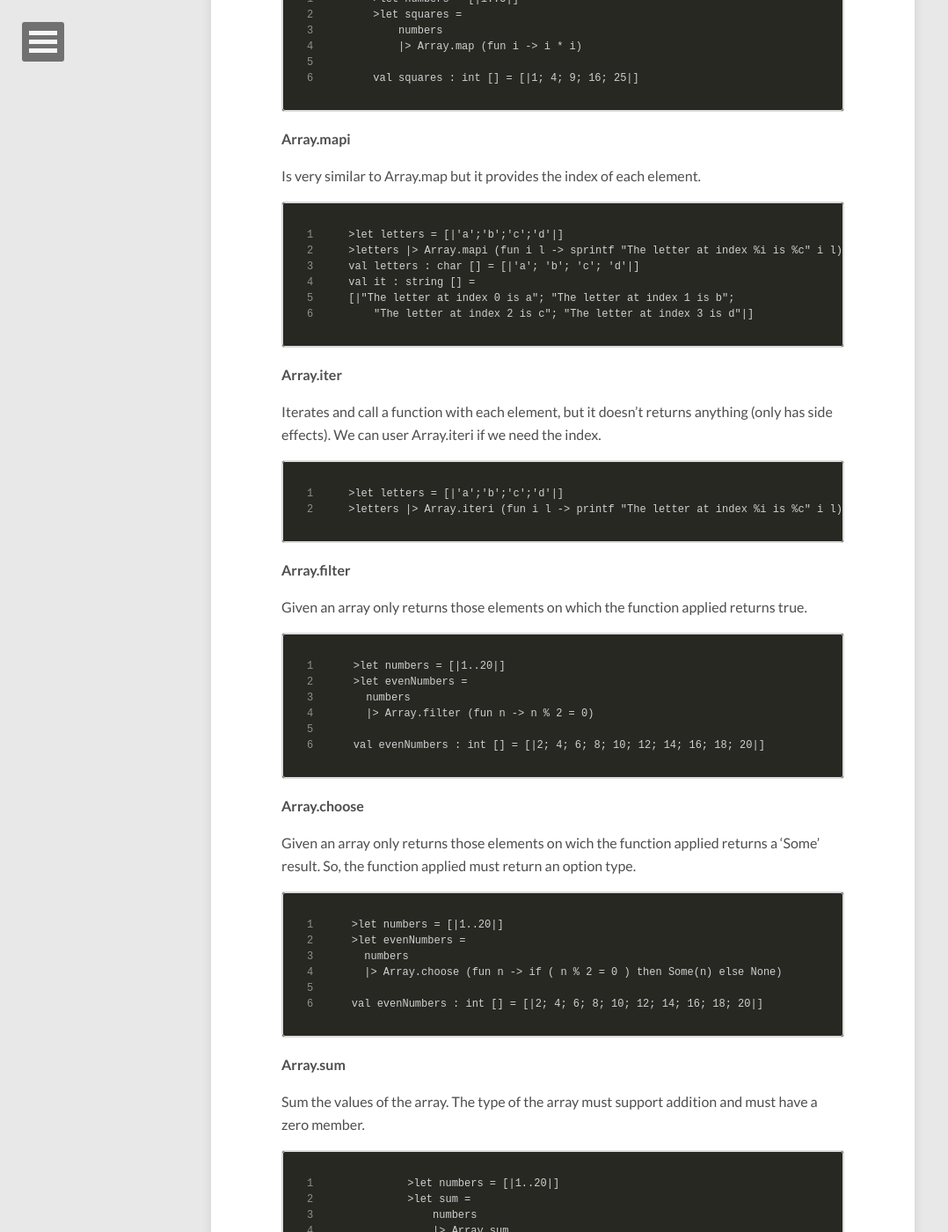
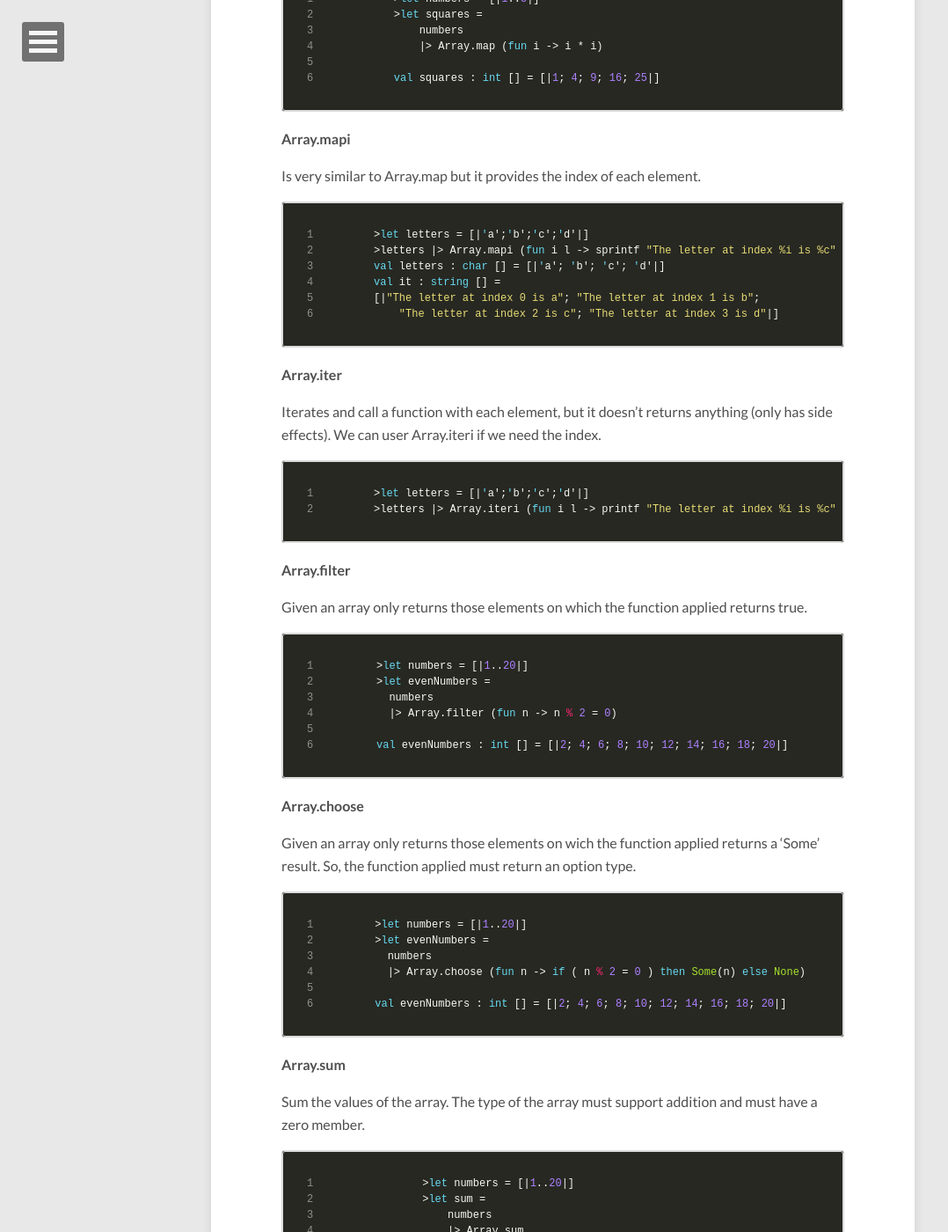
Before and after one commit to vgaltes/vgaltes.github.io, a Jekyll site: the page built from _posts/2016-02-17-arrays-in-fsharp.md, in a window 1280 px wide and 1400 px high, scrolled down 2787 px. Shown: the whole window at 88% size, without its empty margins (0-1078 px from the left). Built offline with Jekyll 4.4.1, drawn with Linux system fonts in a browser that asks for light colours; nearby versions of some CDN libraries; comment, search, counter and statistics services are not loaded; some of the changed text lies outside the part shown.

Commit message:
Try syntax highlighting

````diff
--- a/_posts/2016-02-17-arrays-in-fsharp.md
+++ b/_posts/2016-02-17-arrays-in-fsharp.md
@@ -28,7 +28,7 @@ There are several ways to create an array in F#
 We can create an array with a predefined set of values. To do that, we just need to specify the values separated by semicolons and wrapped between `[|` and `|]`
 
 ``` fsharp
-    let numbers = [|1;2;3;4|]
+    >let numbers = [|1;2;3;4|]
 
     val numbers : int [] = [|1; 2; 3; 4|]
 ```
@@ -37,59 +37,74 @@ We can create an array with a predefined set of values. To do that, we just need
 
 We can create an array of predifined values using the range notation:
 
+``` fsharp
     >let numbers = [|100..120|]
 
     val numbers : int [] =
         [|100; 101; 102; 103; 104; 105; 106; 107; 108; 109; 110; 111; 112; 113; 114; 115; 116; 117; 118; 119; 120|]
+```
 
 In the previous code, we are creating an array of numbers between 100 and 120.
 
 Wan can specify the gap between those numbers:
 
+``` fsharp
     >let numbers = [|100..3..120|]
 
     val numbers : int [] = [|100; 103; 106; 109; 112; 115; 118|]
+```
 
 And we can use an expression inside the brackets too:
 
+``` fsharp
     >let numbers = [|for i in 100..120 do
                     yield i * 2|]
 
     val numbers : int [] =
     [|200; 202; 204; 206; 208; 210; 212; 214; 216; 218; 220; 222; 224; 226; 228; 230; 232; 234; 236; 238; 240|]
-
+```
 
 ### Create from a function in the Array module
 
 We can create an array using the Array.create function. This function takes two parameters, the number of positions you want to create and the value you want to use.
 
+``` fsharp
     >let numbers = Array.create 4 5
 
     val numbers : int [] = [|5; 5; 5; 5|]
+```
 
 Another function we can use is init, which is very similar to create but instead of taking the value it takes a function to create the different values
 
+``` fsharp
     >let numbers = Array.init 4 (fun i -> i * 2 )
 
     val numbers : int [] = [|0; 2; 4; 6|]
+```
 
 We can also use zeroCreate to create an array filled with zeros
 
+``` fsharp
     >let numbers : int[] = Array.zeroCreate 4
 
     val numbers : int [] = [|0; 0; 0; 0|]
+```
 
 Finally we can create an array from other array or IEnumerable
 
+``` fsharp
     >let files =
         System.IO.Directory.EnumerateDirectories("C:\\Windows")
         |> Array.ofSeq
+```
 
 ### Accessing elements in an Array
 
 It's easy to access an element in an Array. Just use the following notation:
 
+``` fsharp
     >let number = numbers.[0]
+```
 
 You must take into account that arrays are 0 based.
 
@@ -101,63 +116,75 @@ There are more than 70 functions in the Array module. Let's see some of the most
 
 Takes an array and returns another array of the same length with the result of applying a function to each element.
 
+``` fsharp
     >let numbers = [|1..5|]
     >let squares =
         numbers
         |> Array.map (fun i -> i * i)
 
     val squares : int [] = [|1; 4; 9; 16; 25|]
+```
 
 **Array.mapi**
 
 Is very similar to Array.map but it provides the index of each element.
 
+``` fsharp
     >let letters = [|'a';'b';'c';'d'|]
     >letters |> Array.mapi (fun i l -> sprintf "The letter at index %i is %c" i l)
     val letters : char [] = [|'a'; 'b'; 'c'; 'd'|]
     val it : string [] =
     [|"The letter at index 0 is a"; "The letter at index 1 is b";
         "The letter at index 2 is c"; "The letter at index 3 is d"|]
+```
 
 **Array.iter**
 
 Iterates and call a function with each element, but it doesn't returns anything (only has side effects). We can user Array.iteri if we need the index.
 
+``` fsharp
     >let letters = [|'a';'b';'c';'d'|]
     >letters |> Array.iteri (fun i l -> printf "The letter at index %i is %c" i l)
+```
 
 **Array.filter**
 
 Given an array only returns those elements on which the function applied returns true.
 
+``` fsharp
     >let numbers = [|1..20|]
     >let evenNumbers =
       numbers
       |> Array.filter (fun n -> n % 2 = 0)
 
     val evenNumbers : int [] = [|2; 4; 6; 8; 10; 12; 14; 16; 18; 20|]
+```
 
 **Array.choose**
 
 Given an array only returns those elements on wich the function applied returns a 'Some' result. So, the function applied must return an option type.
 
+``` fsharp
     >let numbers = [|1..20|]
     >let evenNumbers =
       numbers
       |> Array.choose (fun n -> if ( n % 2 = 0 ) then Some(n) else None)
 
     val evenNumbers : int [] = [|2; 4; 6; 8; 10; 12; 14; 16; 18; 20|]
+```
 
 **Array.sum**
 
 Sum the values of the array. The type of the array must support addition and must have a zero member.
 
+``` fsharp
     >let numbers = [|1..20|]
     >let sum =
         numbers
         |> Array.sum
 
     val sum : int = 210
+```
 
 **Array.sumBy**
 
@@ -165,6 +192,7 @@ Same as sum but takes a function that select the element to sum.
 
 Let's start the example defining a function to get random strings
 
+``` fsharp
     >let random = System.Random()
     >let randomStr len =
         let chars = "ABCDEFGHIJKLMNOPQRSTUVWUXYZ0123456789"
@@ -174,9 +202,11 @@ Let's start the example defining a function to get random strings
         new System.String(randomChars)`
 
     val randomStr : len:int -> System.String
+```
 
 Now, create some random strings
 
+``` fsharp
     >let strings =
         [|10..15|]
         |> Array.map randomStr
@@ -184,20 +214,23 @@ Now, create some random strings
     val strings : System.String [] =
         [|"ZEQNA1HUXS3"; "1C8K1Z5UO58A"; "FT9O8MDAVGFO4"; "G85O8P1NSLE6HX";
             "63XOR0DL4ANJKUS"; "JV6VQW09FPRHUUH4"|]
+```
 
 And finally, sum the length of those strings
 
+``` fsharp
     >let sum =
         strings
         |> Array.sumBy (fun s -> s.Length)
 
     val sum : int = 81
-
+```
 
 **Array.sort**
 
 Given an array, returns the array sorted by the element. If we use sortBy, we can specify a function to be used to sort
 
+``` fsharp
     >let sortedStrings =
         strings
         |> Array.sort
@@ -205,33 +238,37 @@ Given an array, returns the array sorted by the element. If we use sortBy, we ca
     val sortedStrings : System.String [] =
     [|"1C8K1Z5UO58A"; "63XOR0DL4ANJKUS"; "FT9O8MDAVGFO4"; "G85O8P1NSLE6HX";
         "JV6VQW09FPRHUUH4"; "ZEQNA1HUXS3"|]
+```
 
 **Array.reduce**
 
 Given an array, uses the supplied function to calculate a value that is used as accumulator for the next calculation. Throws an exception in an empty input list.
 
+``` fsharp
     >let strings = [|"This"; "is"; "a"; "sentence"|]
      let sentence =
      strings
         |> Array.reduce (fun acc s -> acc + " " + s)
 
    val sentence : string = "This is a sentence"
-
+```
 
 **Array.fold**
 
 Same as reduce, but takes as a parameter the first value of the accumulator.
 
+``` fsharp
     >let strings = [|"This"; "is"; "a"; "sentence"|]
      let sentence =
         strings
         |> Array.fold  (fun acc s -> acc + " " + s) "Fold:"
-
+```
 
 **Array.scan**
 
 Like fold, but returns each intermediate result
 
+``` fsharp
     >let strings = [|"This"; "is"; "a"; "sentence"|]
      let sentence =
         strings
@@ -240,12 +277,13 @@ Like fold, but returns each intermediate result
     val sentence : string [] =
         [|"Scan:"; "Scan: This"; "Scan: This is"; "Scan: This is a";
             "Scan: This is a sentence"|]
-
+```
 
 **Array.zip**
 
 Takes two arrays of the same size and produce another array of the same size with tuples of elements from each input array.
 
+``` fsharp
    >let colorNames = [|"red";"green";"blue"|]
     let colorCodes = [|"FF0000"; "00FF00"; "0000FF"|]
     let colors =
@@ -253,6 +291,7 @@ Takes two arrays of the same size and produce another array of the same size wit
 
    val colors : (string * string) [] =
        [|("red", "FF0000"); ("green", "00FF00"); ("blue", "0000FF")|]
+```
 
 There's a very similar function called zip3, wich take three array as inputs, and another call unzip (and unzip3) with takes an array of tuples and decomposes it in two arrays of single values.
 
````
